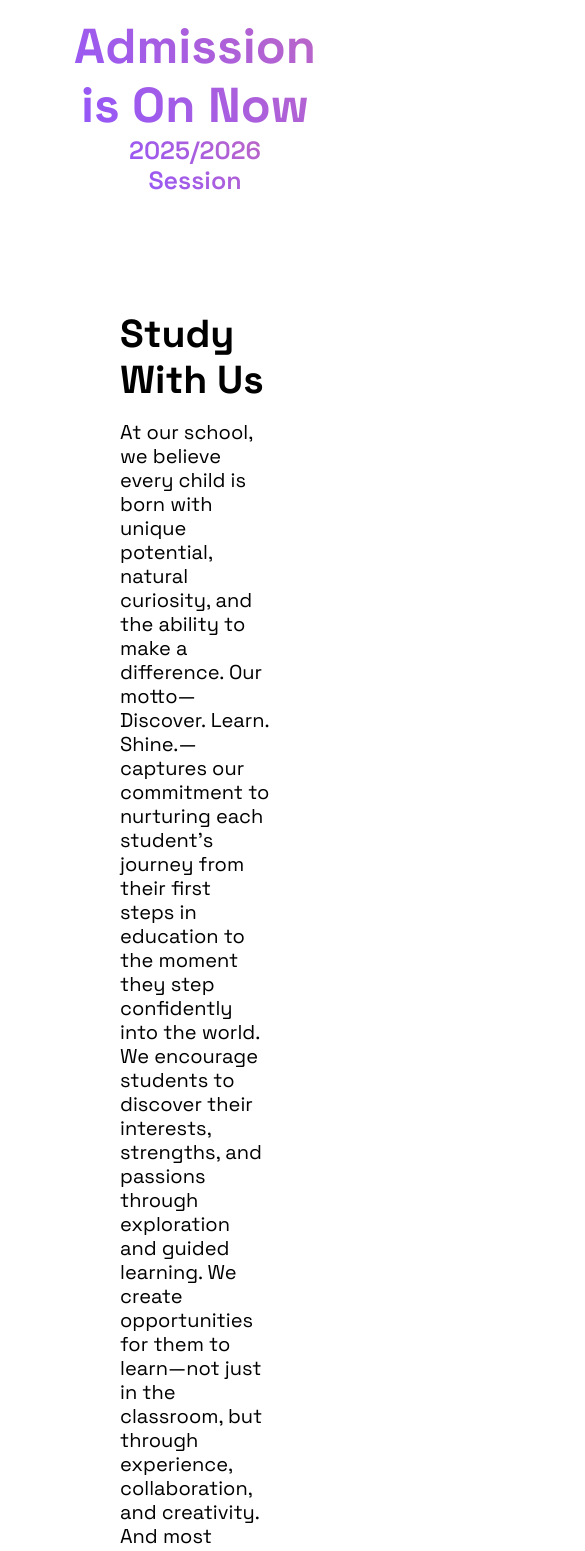
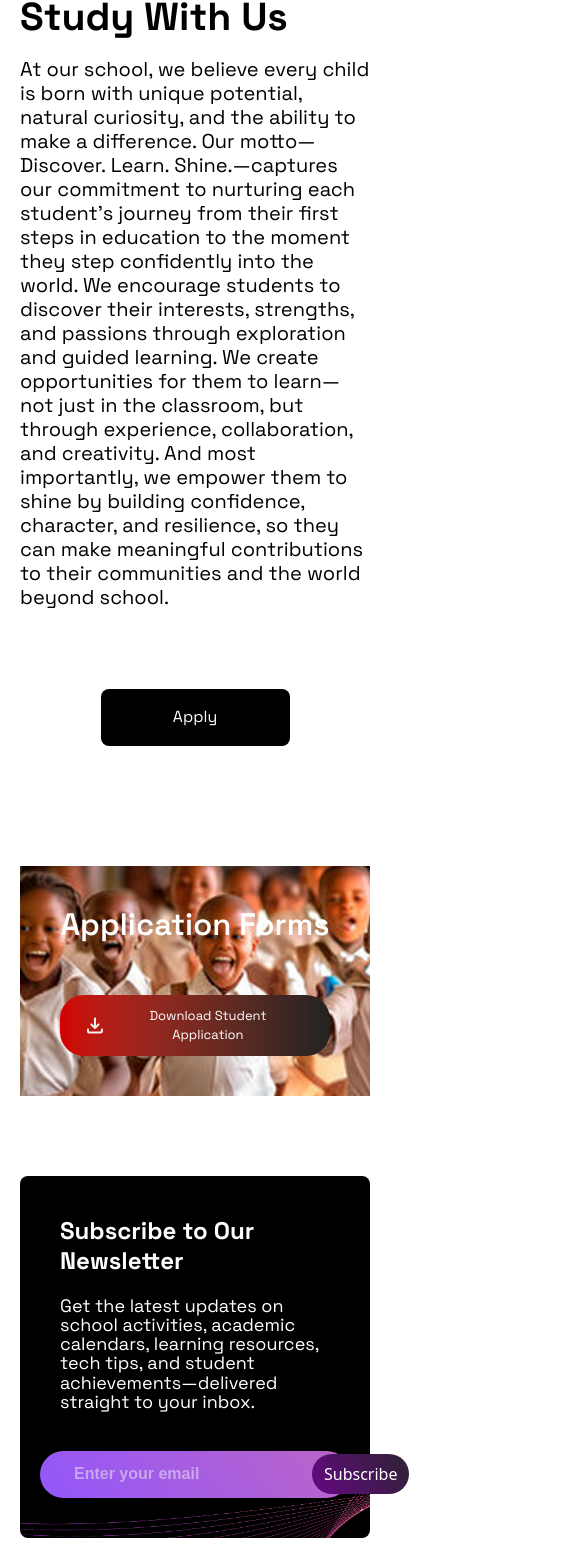
Before and after one commit to Ezekiel-Faith/Smart-School, a React (Vite) app: page / in a window 390 px wide. Shown: the part 387-1938 px from the top of the page, 585 px wide, since content can reach past the window. Built offline with nearby package versions, Linux system fonts and the light colour scheme.

Commit message:
corrections

```diff
--- a/src/components/News.jsx
+++ b/src/components/News.jsx
@@ -5,9 +5,9 @@ export default function DownloadNews(){
   return(
     <>
       <section>
-      <div className='form-container p-30 flex flex-col items-center justify-center gap-3 md:w-auto md:m-10 md:p-20'>
-        <h1 className='text-center text-white font-[600] text-[31px] normal-case leading-[37.2px] font-project mb-20'>{DownloadProperties.title}</h1>
-        <button className='text-center text-white font-project cursor-pointer inline-flex py-[12px] px-[24px] justify-center items-center gap-[10px] rounded-[24px] bg-gradient-to-r from-[#D30000] to-[#222]'>
+      <div className='form-container p-10 flex flex-col items-center justify-center gap-3 md:w-auto md:m-10 md:p-30'>
+        <h1 className='text-center text-white font-[600] text-[31px] normal-case leading-[37.2px] font-project md:mb-20 mb-10'>{DownloadProperties.title}</h1>
+        <button className='text-center text-white font-project cursor-pointer inline-flex px-[27px] py-[11px] text-[13px] md:text-2xl md:py-[12px] md:px-[24px] justify-center items-center gap-[10px] rounded-[24px] bg-gradient-to-r from-[#D30000] to-[#222] download-btn'>
           <svg xmlns="http://www.w3.org/2000/svg" width="16" height="17" viewBox="0 0 16 17" fill="none">
   <path d="M8 12.075C7.86667 12.075 7.74167 12.0543 7.625 12.013C7.50833 11.9717 7.4 11.9007 7.3 11.8L3.7 8.2C3.5 8 3.404 7.76667 3.412 7.5C3.42 7.23334 3.516 7 3.7 6.8C3.9 6.6 4.13767 6.496 4.413 6.488C4.68833 6.48 4.92567 6.57567 5.125 6.775L7 8.65V1.5C7 1.21667 7.096 0.979337 7.288 0.788004C7.48 0.59667 7.71733 0.50067 8 0.500003C8.28267 0.499337 8.52033 0.595337 8.713 0.788004C8.90567 0.98067 9.00133 1.218 9 1.5V8.65L10.875 6.775C11.075 6.575 11.3127 6.479 11.588 6.487C11.8633 6.495 12.1007 6.59934 12.3 6.8C12.4833 7 12.5793 7.23334 12.588 7.5C12.5967 7.76667 12.5007 8 12.3 8.2L8.7 11.8C8.6 11.9 8.49167 11.971 8.375 12.013C8.25833 12.055 8.13333 12.0757 8 12.075ZM2 16.5C1.45 16.5 0.979333 16.3043 0.588 15.913C0.196666 15.5217 0.000666667 15.0507 0 14.5V12.5C0 12.2167 0.0960001 11.9793 0.288 11.788C0.48 11.5967 0.717333 11.5007 1 11.5C1.28267 11.4993 1.52033 11.5953 1.713 11.788C1.90567 11.9807 2.00133 12.218 2 12.5V14.5H14V12.5C14 12.2167 14.096 11.9793 14.288 11.788C14.48 11.5967 14.7173 11.5007 15 11.5C15.2827 11.4993 15.5203 11.5953 15.713 11.788C15.9057 11.9807 16.0013 12.218 16 12.5V14.5C16 15.05 15.8043 15.521 15.413 15.913C15.0217 16.305 14.5507 16.5007 14 16.5H2Z" fill="#F1F1F1"/>
 </svg>
@@ -15,15 +15,15 @@ export default function DownloadNews(){
         </button>
       </div>
 
-      <div className='relative subscribe-container flex flex-row items-center py-40 px-20 mt-20 justify-between rounded-[8px] bg-black md:w-auto md:m-10'>
-        <div className='subscribe-header mx-5'>
-          <h1 className='self-stretch text-[29px] text-white normal-case font-[700] leading-[30px] font-project mb-10'>{SubscribeProperties.header}</h1>
+      <div className='relative subscribe-container md:flex md:flex-row flex-col items-center md:py-40 py-10 px-5 md:px-15 mt-20 justify-between rounded-[8px] bg-black md:w-auto md:m-10'>
+        <div className='subscribe-header mx-5 mb-10'>
+          <h1 className='self-stretch md:text-[29px] text-2xl text-white normal-case font-[700] leading-[30px] font-project mb-5 md:mb-10'>{SubscribeProperties.header}</h1>
           <p className='text-[18px] normal-case font-[400] font-project self-stretch text-white leading-[19.2px] w-[100%] description lg:w-[100%]'>{SubscribeProperties.description}</p>
         </div>
         <div className='sub-form z-10'>
-          <form className='subscribe-form flex justify-items-end items-center gap-[10px] rounded-[32px] z-10'>
-            <input type="email" placeholder={SubscribeProperties.emailPlaceholder} className='email-input z-10 text-[16px] rounded-3xl font-[600] leading-[39.711px] px-3.5 ' required />
-            <button type='submit' className='submit-btn z-10 text-white'>{SubscribeProperties.subscribeButtonText}</button>
+          <form className='subscribe-form flex justify-items-end items-center md:gap-[10px] gap-[5px] rounded-[32px] z-10'>
+            <input type="email" placeholder={SubscribeProperties.emailPlaceholder} className='email-input z-10 text-[16px] rounded-3xl font-[600] leading-[39.711px] px-3.5 grow' required />
+            <button type='submit' className='submit-btn z-10 text-white cursor-pointer flex md:w-[144px] w-auto md:px-[24px] px-[12px] py-[8px] md:py-[16px] flex-col justify-center items-center rounded-[32px]'>{SubscribeProperties.subscribeButtonText}</button>
           </form>
         </div>
         <img src={rec} alt="" srcset="" className='rec absolute z-0 bottom-0 right-0 w-full '/>
--- a/src/components/hero.jsx
+++ b/src/components/hero.jsx
@@ -4,13 +4,13 @@ import { HeroProperties } from "@/constants/properties";
 export default function Hero(){
   return(
     <>
-        <section className='mb-25 md:w-auto'>
-      <div className='relative hero-bg p-45 md:w-auto md:m-10'>
-        <h1 className='-mt-20 hero-txt font-project text-[49px] normal-case font-[700] leading-[58.8px]'>{HeroProperties.title}</h1>
+        <section className='lg:mb-25 md:mb-18 mb-10 md:w-auto'>
+      <div className='relative hero-bg p-20 md:p-45 md:w-auto md:m-10'>
+        <h1 className='lg:-mt-20 md:-ml-25 hero-txt font-project text-[25px] font-bold  md:text-[49px] md:normal-case md:font-[700] leading-[58.8px]'>{HeroProperties.title}</h1>
       </div>
       <div className='flex flex-col items-center justify-center p-4 m-7'>
-        <h1 className='Admission-txt txt'>{HeroProperties.subtitle}</h1>
-        <p className='txt text-center font-project text-[25px] normal-case font-[600] leading-[30px]'>{HeroProperties.session}</p>
+        <h1 className='Admission-txt text-center text-[25px] md:text-[49px] font-[900] md:font-[700] leading-8 md:leading-[58.8px] normal-case txt font-project'>{HeroProperties.subtitle}</h1>
+        <p className='txt text-center font-project text-[19px] md:text-[25px] normal-case font-[600] leading-[30px]'>{HeroProperties.session}</p>
       </div>
     </section>
     </>
--- a/src/components/study.jsx
+++ b/src/components/study.jsx
@@ -10,7 +10,7 @@ export default function Study(){
         <p className='font-project text-[20px] normal-case font-[400] leading-[24px] text-black'>
         {StudentProperties.description}
         </p>
-        <button className='apply-btn flex w-[189px] h-[57px] py-[12px] px-[24px] justify-center items-center gap-[14.938px] bg-black text-white self-center rounded-[8px] mx-10 cursor-pointer hover:bg-linear-to-tr hover:from-purple-800 hover:to-black hover:transition-all hover:duration-500 hover:ease-in-out my-20'>{StudentProperties.buttonText}</button>
+        <button className='apply-btn flex w-[189px] h-[57px] py-[12px] px-[24px] justify-center items-center gap-[14.938px] bg-black text-white self-center rounded-[8px] mx-10 cursor-pointer hover:bg-linear-to-tr hover:from-purple-800 hover:to-black transition duration-500 ease-in-out my-20'>{StudentProperties.buttonText}</button>
       </div>
     </section>
     </>
--- a/src/pages/Admission.jsx
+++ b/src/pages/Admission.jsx
@@ -8,7 +8,7 @@ export default function Admission(){
 
   return(
     <>
-    <div className='mx-30'>
+    <div className='lg:mx-30 mx-5'>
     <Hero />
     <Study />
     <DownloadNews />
--- a/src/styles/global.css
+++ b/src/styles/global.css
@@ -4,15 +4,6 @@
   background-size: cover;
   background-position: center;
   background-repeat: no-repeat;
-}
-.Admission-txt{
-  /* Heading 2 */
-  text-align: center;
-  font-family: "Space Grotesk";
-  font-size: 49px;
-  font-style: normal;
-  font-weight: 700;
-  line-height: 120%; /* 58.8px */
 }
 .txt{
     background: var(--Purple-blend, linear-gradient(233deg, #ED7884 -127.38%, #9055FF 108.2%));
@@ -52,24 +43,20 @@ position: relative;
 padding: 3px 4px 4px 20px;
 background: var(--Purple-blend, linear-gradient(233deg, #ED7884 -127.38%, #9055FF 108.2%));
 }
+.download-btn{
+  transition: all ease-in-out 0.4s;
+}
+.download-btn:hover{
+  opacity: 0.9;
+}
 .email-input{
   color: var(--primary-100, #F1F1F1);
   font-family: "Arial";
 }
-.email-input:focus{
-  border: none;
+.submit-btn{
+background: var(--Purple-blend, linear-gradient(233deg, #B70AF0 -127.38%, #28252A -9.59%, #69068A 108.2%));
+transition: all ease-in-out 0.4s;
 }
-.email-input:active{
-  border: none;
+.submit-btn:hover{
+  opacity: 0.7;
 }
-.submit-btn{
-  display: flex;
-width: 144px;
-padding: 16px 24px;
-flex-direction: column;
-justify-content: center;
-align-items: center;
-
-border-radius: 32px;
-background: var(--Purple-blend, linear-gradient(233deg, #B70AF0 -127.38%, #28252A -9.59%, #69068A 108.2%));
-}
```
